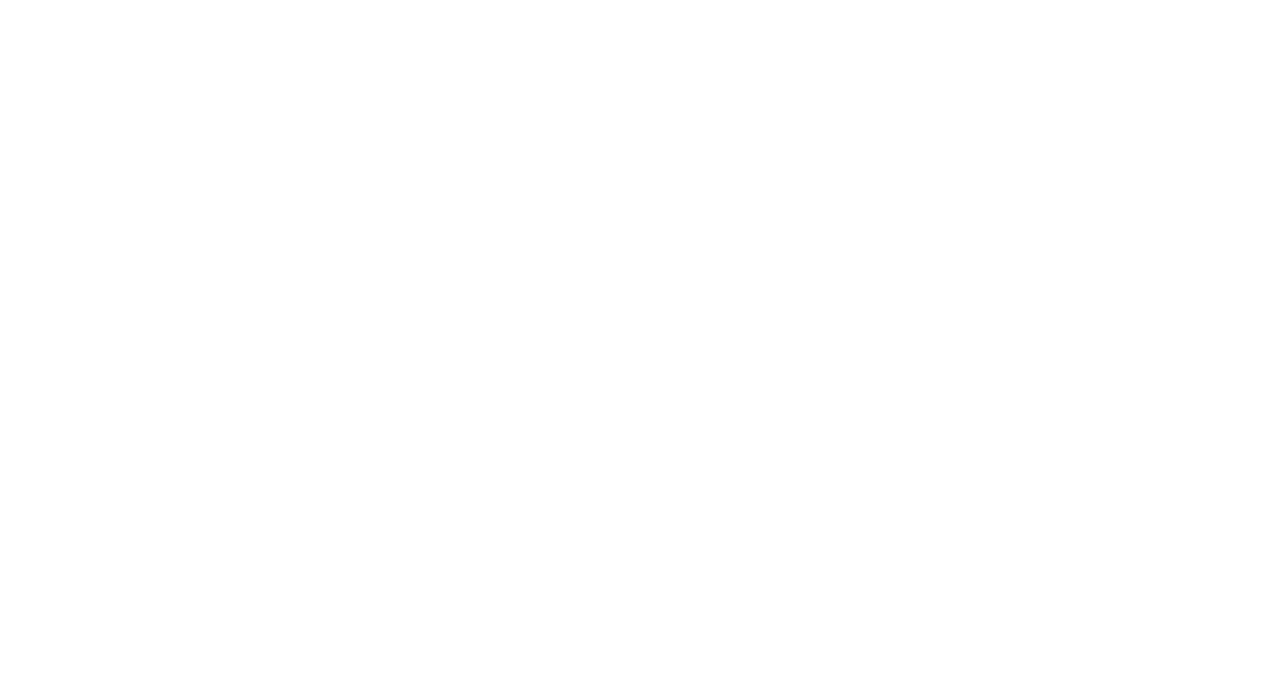
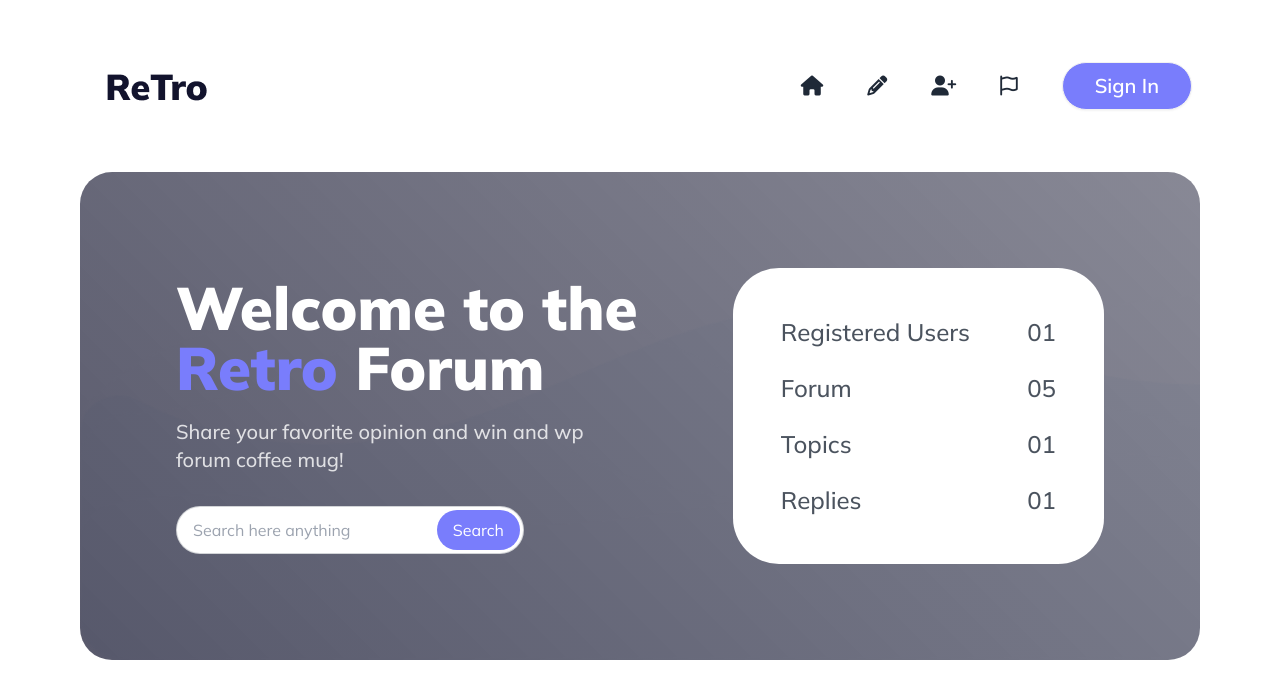
Before and after one commit to fayshal-bin-amir-002/assignment-6-daily-news-forum, a plain HTML site: page index.html in a window 1280 px wide. Drawn offline with nearby package versions, Linux system fonts and the light colour scheme.

Commit message:
finished banner section

```diff
--- a/app.js
+++ b/app.js
@@ -0,0 +1 @@
+const searchInputBox = document.getElementById('search-input-box'); console.log(searchInputBox);
--- a/index.html
+++ b/index.html
@@ -1,5 +1,5 @@
 <!DOCTYPE html>
-<html lang="en">
+<html lang="en" data-theme="light">
 <head>
     <meta charset="UTF-8">
     <meta name="viewport" content="width=device-width, initial-scale=1.0">
@@ -21,6 +21,73 @@
 </head>
 <body class="font-mulish">
 
+    <!-- header section -->
+    <header class="container mx-auto px-5 lg:px-20">
+        <!-- nav bar section -->
+        <nav class="py-6 lg:py-12">
+            <div class="navbar bg-base-100 justify-between">
+                <div class="navbar-start justify-between w-full lg:w-auto">
+                  <div class="dropdown">
+                    <div tabindex="0" role="button" class="btn btn-ghost lg:hidden">
+                      <svg xmlns="http://www.w3.org/2000/svg" class="h-5 w-5" fill="none" viewBox="0 0 24 24" stroke="currentColor"><path stroke-linecap="round" stroke-linejoin="round" stroke-width="2" d="M4 6h16M4 12h8m-8 6h16" /></svg>
+                    </div>
+                    <ul tabindex="0" class="menu menu-sm dropdown-content mt-3 z-[1] p-2 shadow bg-base-100 rounded-box w-52">
+                        <li><a><i class="fa-solid fa-house"></i></a></li>
+                        <li><a><i class="fa-solid fa-pencil"></i></a></li>
+                        <li><a><i class="fa-solid fa-user-plus"></i></a></li>
+                        <li><a><i class="fa-regular fa-flag"></i></a></li>
+                    </ul>
+                  </div>
+                  <a class="btn btn-ghost text-xl"><img src="images/logo.png" alt="logo"></a>
+                </div>
+                <div class="w-auto navbar-center hidden lg:flex">
+                  <ul class="menu menu-horizontal px-1 text-xl space-x-3">
+                    <li><a class="tooltip" data-tip="Home"><i class="fa-solid fa-house"></i></a></li>
+                    <li><a class="tooltip" data-tip="Edit"><i class="fa-solid fa-pencil"></i></a></li>
+                    <li><a class="tooltip" data-tip="Add"><i class="fa-solid fa-user-plus"></i></a></li>
+                    <li><a class="tooltip" data-tip="Saved"><i class="fa-regular fa-flag"></i></a></li>
+                  </ul>
+                  <div class="">
+                    <a class="btn bg-[#797DFC] px-8 text-white text-xl rounded-full ms-6">Sign In</a>
+                  </div>
+                </div>
+            </div>
+        </nav>
+
+        <!-- banner section -->
+        <div class="p-8 lg:p-24 flex flex-col lg:flex-row justify-between items-center gap-8 lg:gap-0 rounded-[32px]
+        bg-[linear-gradient(45deg,rgba(18,19,45,0.7),rgba(18,19,45,0.5)),url(./images/bgbanner.png)] bg-no-repeat bg-cover">
+            <!-- banner content -->
+            <div class="w-full lg:w-[50%] text-white">
+                <h1 class="text-3xl lg:text-6xl font-black mb-3 lg:mb-5">Welcome to the <span class="text-[#797DFC]">Retro</span> Forum</h1>
+                <p class="text-xl font-medium opacity-80 mb-4 lg:mb-8">Share your favorite opinion and win and wp forum coffee mug!</p>
+                <div class="relative w-full lg:w-[75%]">
+                    <input type="text" id="search-input-box" placeholder="Search here anything" class="input input-bordered w-full rounded-full text-black" />
+                    <button class="bg-[#797DFC] py-2 px-4 rounded-full absolute top-1/2 -translate-y-1/2 right-1">Search</button>
+                </div>
+            </div>
+            <!-- banner details -->
+            <div class="w-full lg:w-[40%] bg-white rounded-[46px] p-6 lg:p-12 space-y-3 lg:space-y-6">
+                <div class="flex justify-between items-center text-2xl font-medium opacity-80">
+                    <p>Registered Users</p>
+                    <p>01</p>
+                </div>
+                <div class="flex justify-between items-center text-2xl font-medium opacity-80">
+                    <p>Forum</p>
+                    <p>05</p>
+                </div>
+                <div class="flex justify-between items-center text-2xl font-medium opacity-80">
+                    <p>Topics</p>
+                    <p>01</p>
+                </div>
+                <div class="flex justify-between items-center text-2xl font-medium opacity-80">
+                    <p>Replies</p>
+                    <p>01</p>
+                </div>
+            </div>
+        </div>
+    </header>
+
 
 
 
```
Also changed, not shown: 1 other file.
